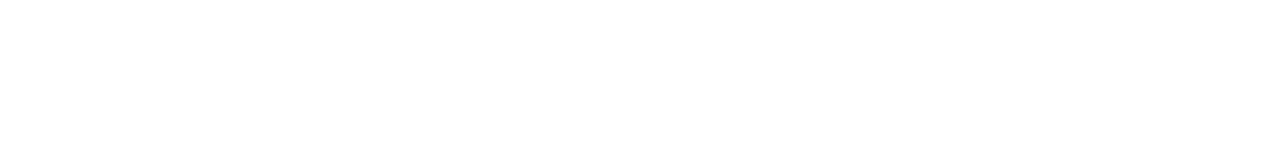
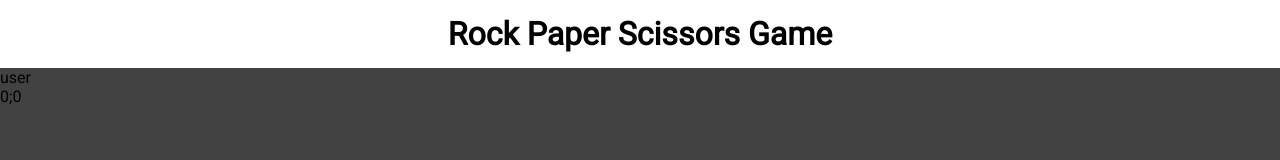
Before and after one commit to idrojone22/Rock-Paper-Scissors, a plain HTML site: page index.html in a window 1280 px wide. Drawn offline with Linux system fonts and the light colour scheme.

Commit message:
first commit

```diff
--- a/index.html
+++ b/index.html
@@ -4,9 +4,24 @@
     <meta charset="UTF-8">
     <meta http-equiv="X-UA-Compatible" content="IE=edge">
     <meta name="viewport" content="width=device-width, initial-scale=1.0">
-    <title>Document</title>
+    <title>Rock Paper Scissors Game</title>
+    <!-- CSS -->
+    <link rel="stylesheet" href="./style.css">
 </head>
 <body>
+    <header class="container">
+        <h1>Rock Paper Scissors Game</h1>
+    </header>
+    <main>
+        <div class="score-board">
+            <div id="usuer-label" class="badge">user</div>
+            <div id="comp-label" class="badge"></div>
+            <span id="usuer-score">0</span>;<span id="comp-score">0</span>
+        </div>
+    </main>
 
+
+    <!-- JavaScript -->
+    <script src="./app.js"></script>
 </body>
 </html>
--- /dev/null
+++ b/style.css
@@ -0,0 +1,32 @@
+@import url('https://fonts.googleapis.com/css2?family=Roboto&family=Roboto+Condensed&display=swap');
+
+*{
+    margin: 0px;
+    padding: 0px;
+    font-family: Roboto;
+}
+
+.container{
+    display: flex;
+    flex-wrap: wrap;
+    justify-content: center;
+}
+
+/* header */
+
+header{
+    background-color: white;
+}
+
+header h1{
+    margin-top: 15px;
+    margin-bottom: 15px;
+}
+
+/* body */
+
+body{
+    background-color: rgb(66, 66, 66);
+}
+
+/* score-board */
```
Also changed, not shown: app.js (added).
